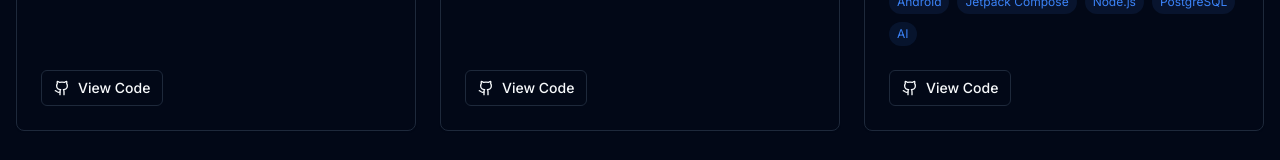
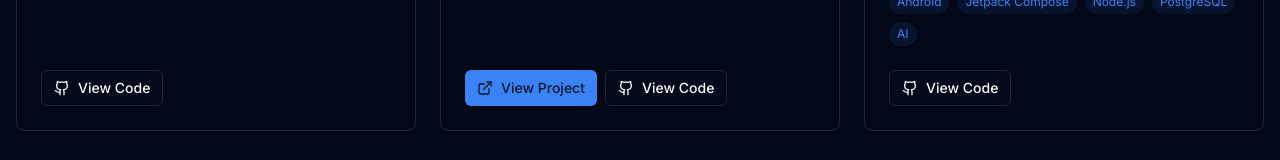
Before and after one commit to adrianmfuentes/martinezfuentesadrian.dev, a Next.js app: page /en/portfolio in a window 1280 px wide. Shown: the part 2233-2393 px from the top of the page. Built offline with nearby package versions, Linux system fonts and the light colour scheme.

Commit message:
fix: agregar URL del proyecto para el acortador de URL en portfolio-section.tsx

```diff
--- a/components/portfolio-section.tsx
+++ b/components/portfolio-section.tsx
@@ -152,7 +152,7 @@ export function PortfolioSection({ dictionary }: Readonly<PortfolioSectionProps>
       image: "/images/url-shortener-cover.png",
       tags: ["Java", "Spring", "MongoDB", "Web"],
       category: "web",
-      projectUrl: "",
+      projectUrl: "https://url-shortener.amfserver.duckdns.org/",
       codeUrl: "https://github.com/adrianmfuentes/url-shortener"
     },
     {
```
